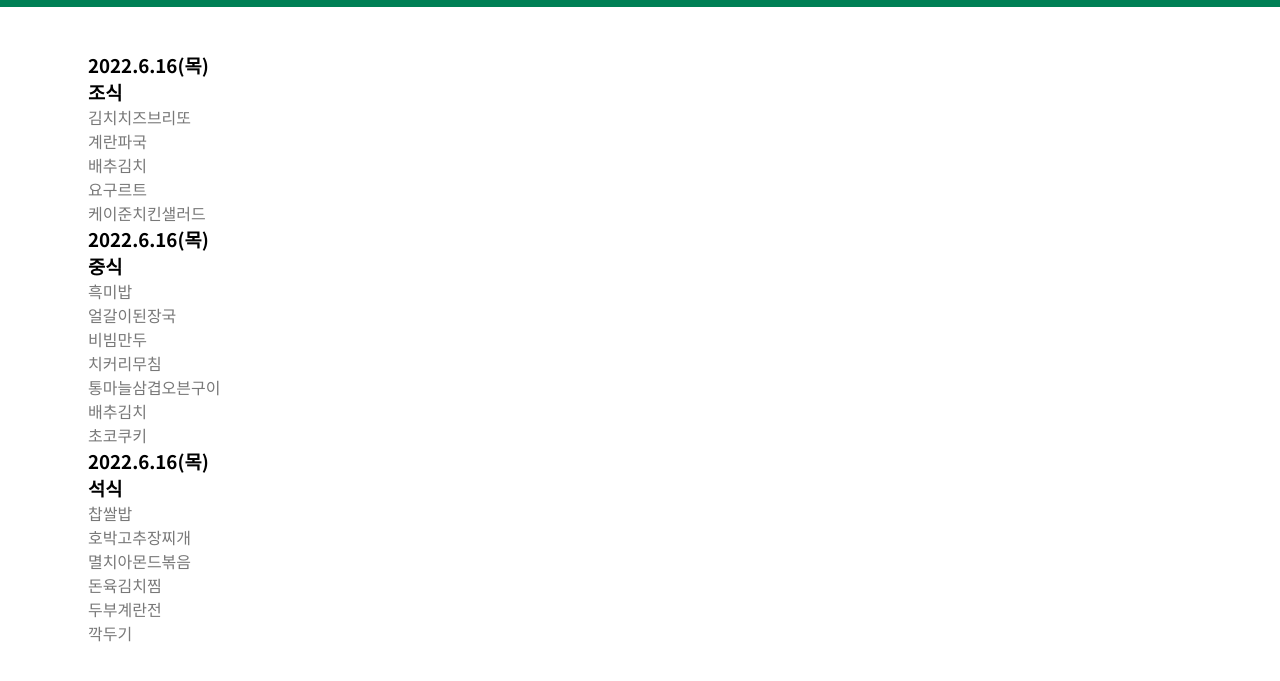
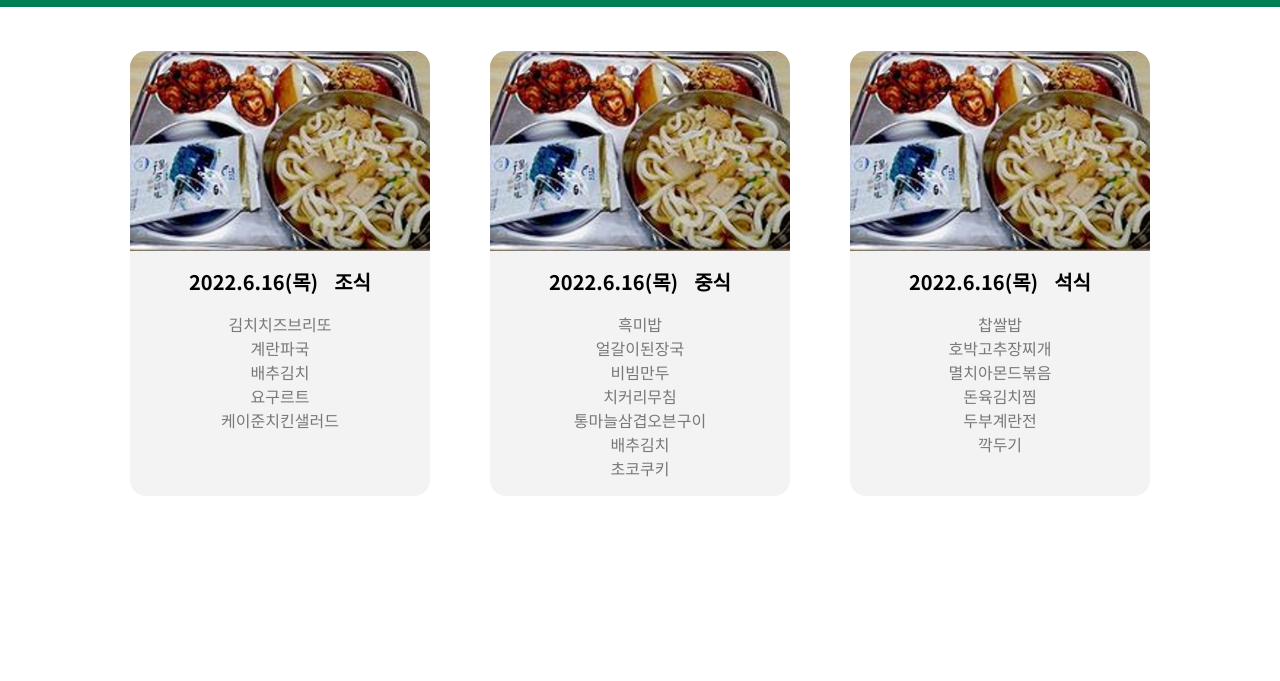
Before and after one commit to alszero/WSM, a plain HTML site: page 20220607_food court/header.html in a window 1280 px wide. Shown: the part 37-718 px from the top of the page. Drawn offline with nearby package versions, Linux system fonts and the light colour scheme.

Commit message:
css main>.card

```diff
--- a/20220607_food court/css/style.css
+++ b/20220607_food court/css/style.css
@@ -95,7 +95,56 @@ nav i {
 
 /* HOME */
 main {
-  margin: 88px;
+  margin: 88px 32px 44px;
+  display: flex; /* card 3개 수평정렬 */
+  justify-content: center; /* card 3개 가운데정렬 */
+  column-gap: 60px;
+  flex-wrap: wrap; /* 너비 좁아지면, 내리자 */
+  row-gap: 40px;
+}
+h3 {
+  font-size: var(--h3-font-size);
+}
+.card {
+  background-color: #f3f3f3;
+  border-radius: 1rem;
+  /* flex-grow: 1;
+  flex-shrink: 0;
+  flex-basis: 240px; */
+  flex: 1 0 240px;
+  max-width: 300px; /* 최대 너비: 300px */
+}
+.card:hover {
+  box-shadow: 0 8px 16px rgba(0, 0, 0, 0.25);
+  transition: 0.4s;
+}
+.card:hover .card-time {
+  color: var(--second-color);
+}
+.card:hover .card-menu {
+  color: #000;
+  transition: 0.4s;
+}
+.card-image {
+  background: url("../img/plate_crop.png") center center; /* 가운데를 중심으로 확대/축소 */
+  background-size: cover; /* 배경 꽉차게 */
+  height: 0;
+  padding-bottom: 66.66666667%; /* 사진의 비율을 240X160에 맞추자 */
+  border-radius: 1rem 1rem 0 0;
+}
+.card-description {
+  display: flex;
+  flex-direction: column;
+  row-gap: 1rem;
+  padding: 1rem;
+}
+.card-title {
+  display: flex;
+  justify-content: center; /* 날짜 | 식 가운데 정렬 */
+  column-gap: 1rem;
+}
+.card-menu {
+  text-align: center; /* 메뉴 가운데 정렬 */
 }
 /* breakpoints */
 /* 2k & 4k */
```
